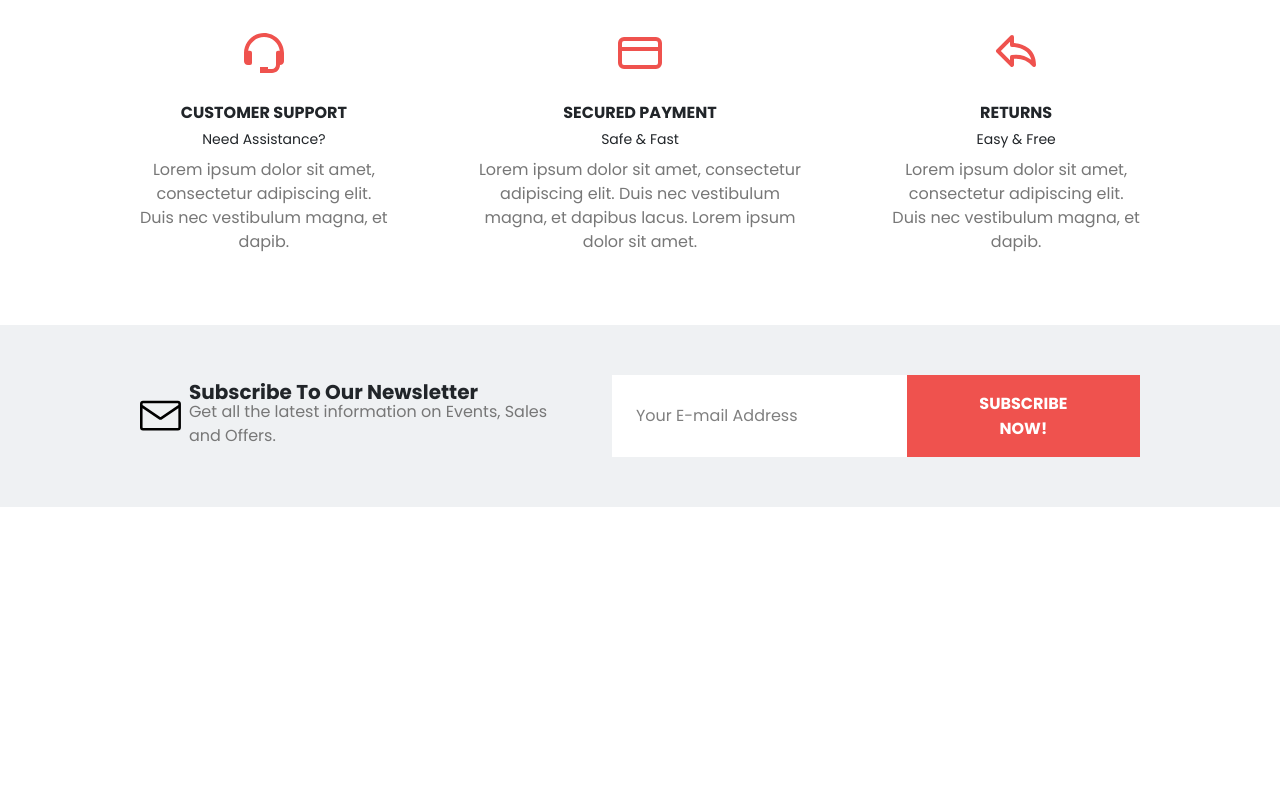
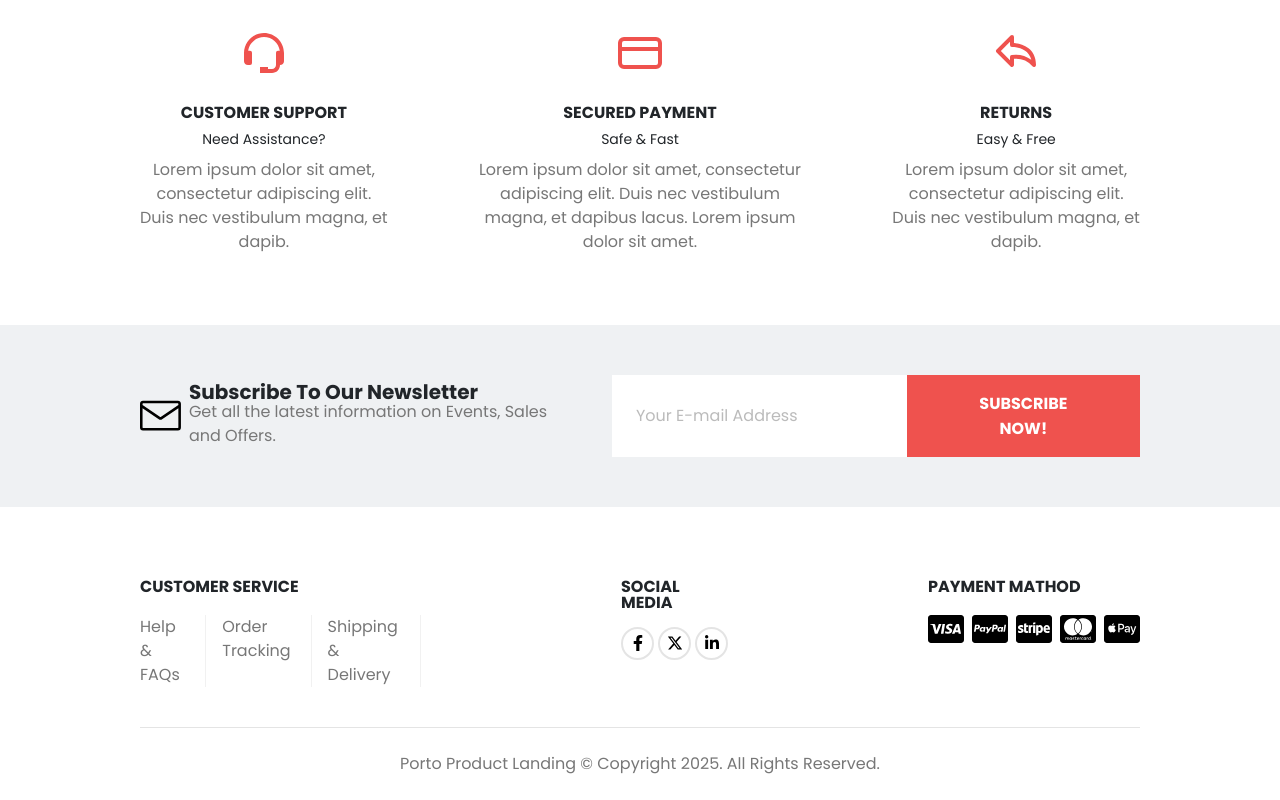
Before and after one commit to dev-shakhawat/porto.headphone, a React (Vite) app: page / in a window 1280 px wide. Shown: the part 5662-6462 px from the top of the page. Before the commit the page ends 6169 px from the top, so only its background shows below. Built offline with nearby package versions, Linux system fonts and the light colour scheme.

Commit message:
footer added

```diff
--- a/src/App.jsx
+++ b/src/App.jsx
@@ -8,6 +8,7 @@ import ViewProduct from "./components/ViewProduct"
 import Explore from "./components/Explore"
 import PaySupReturn from "./components/PaySupReturn"
 import Newsletter from "./components/Newsletter"
+import Footer from "./components/Footer"
 
 
 function App() {
@@ -23,6 +24,7 @@ function App() {
       <Explore/>
       <PaySupReturn/>
       <Newsletter/>
+      <Footer/>
     </div>
   )
 }
--- /dev/null
+++ b/src/components/Footer.jsx
@@ -0,0 +1,53 @@
+import React from 'react'
+
+
+// icons
+import { FaFacebookF } from "react-icons/fa";
+import { FaLinkedinIn } from "react-icons/fa6";
+import { FaXTwitter } from "react-icons/fa6";
+import { FaCcVisa } from "react-icons/fa";
+import { FaCcPaypal } from "react-icons/fa";
+import { FaCcStripe } from "react-icons/fa";
+import { FaCcMastercard } from "react-icons/fa";
+import { FaCcApplePay } from "react-icons/fa6";
+
+const Footer = () => {
+  return (
+    <div className='pt-[72px]'>
+        <div className="container">
+            <div className="flex">
+                <div className="mr-[200px]">
+                    <h3 className='font-bold text-base leading-[16px] text-primary uppercase'>customer service</h3>
+                    <ul className="flex gap-4 mt-5">
+                        <li className='cmnPera pr-5 border-r-[1px] border-secondary/10 '>Help & FAQs</li>
+                        <li className='cmnPera pr-5 border-r-[1px] border-secondary/10 '>Order Tracking</li>
+                        <li className='cmnPera pr-5 border-r-[1px] border-secondary/10 '>Shipping & Delivery</li>
+                    </ul>
+                </div>
+                <div className="mr-[200px]">
+                    <h3 className='font-bold text-base leading-[16px] text-primary uppercase'>social media</h3>
+                    <ul className='flex mt-4 gap-1 '>
+                        <li className="w-[33px] h-[33px] rounded-full border-2 border-secondary/20 overflow-hidden  "><a className=" w-full h-full grid place-items-center hover:bg-[#4867aa] hover:text-white   "  href="#"><FaFacebookF/></a></li>
+                        <li className="w-[33px] h-[33px] rounded-full border-2 border-secondary/20 grid overflow-hidden "><a className=" w-full h-full grid place-items-center hover:bg-[#369bea]  hover:text-white "  href="#"><FaXTwitter/></a></li>
+                        <li className="w-[33px] h-[33px] rounded-full border-2 border-secondary/20 overflow-hidden  "><a className="  w-full h-full grid place-items-center hover:bg-[#4867aa] hover:text-white"  href="#"><FaLinkedinIn/></a></li>
+                    </ul>
+                </div>
+                <div className="">
+                    <h3 className='font-bold text-base leading-[16px] text-primary uppercase'>payment mathod</h3>
+                    <ul className='flex mt-4 gap-2 '>
+                        <li className='text-4xl'><FaCcVisa/></li>
+                        <li className='text-4xl'><FaCcPaypal/></li>
+                        <li className='text-4xl'><FaCcStripe/></li>
+                        <li className='text-4xl'><FaCcMastercard/></li>
+                        <li className='text-4xl'><FaCcApplePay/></li>
+                    </ul>
+                </div>
+            </div>
+            <hr className="mt-10 bg-secondary opacity-[0.1]  " />
+            <p className="cmnPera py-6 text-center  ">Porto Product Landing © Copyright 2025. All Rights Reserved.</p>
+        </div>
+    </div>
+  )
+}
+
+export default Footer
--- a/src/components/Newsletter.jsx
+++ b/src/components/Newsletter.jsx
@@ -17,7 +17,7 @@ const Newsletter = () => {
 
                 {/* form */}
                 <form action="#" className="flex bg-white w-[55%] ">
-                    <input type="text" className=' py-4 pl-6 w-full   ' placeholder='Your E-mail Address' />
+                    <input type="text" className=' py-4 pl-6 w-full text-secondary outline-brand/20    ' placeholder='Your E-mail Address' />
                     <button type='button'  className='py-4 px-[49px] bg-brand text-white font-bold text-base leading-[25px] w-[350px] uppercase '>subscribe now!</button>
                 </form>
             </div>
```
